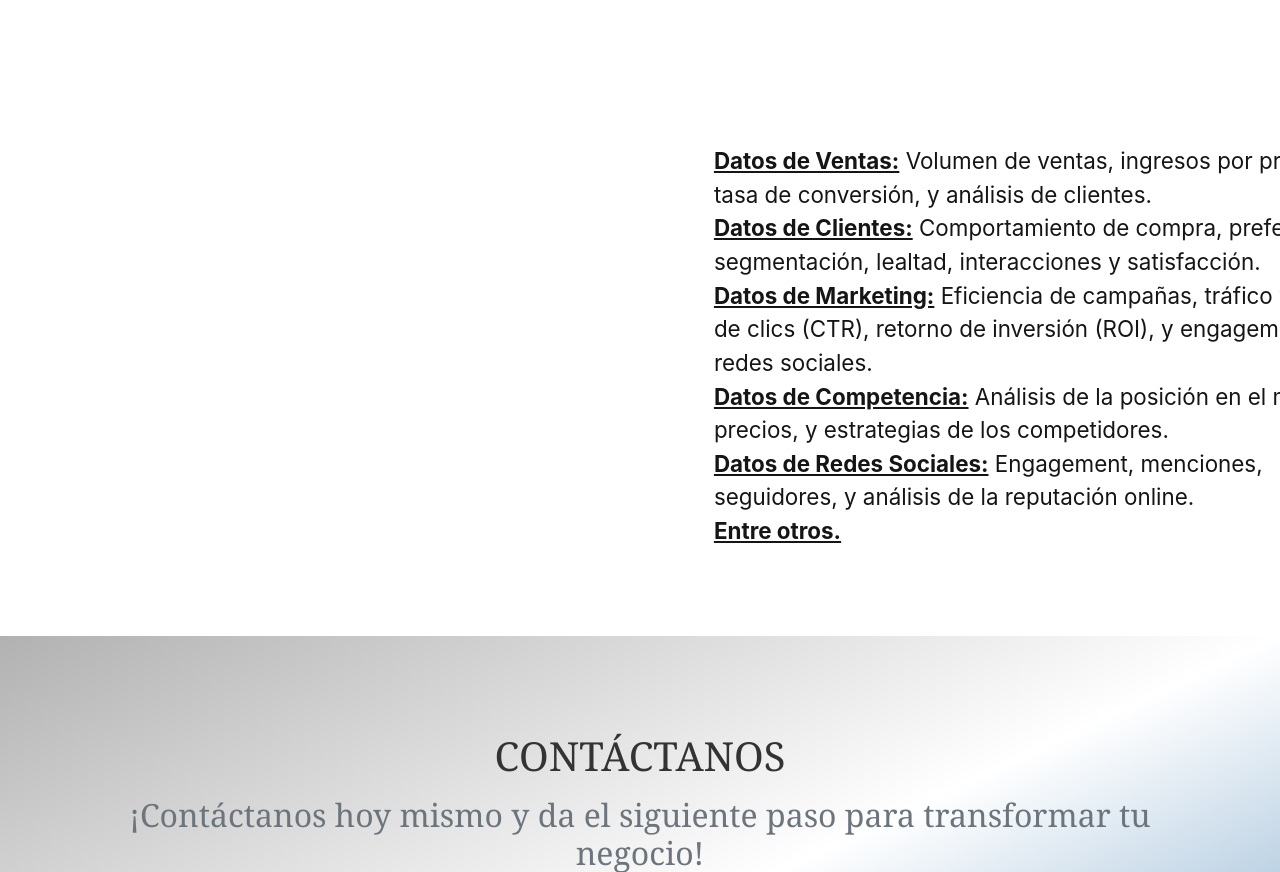
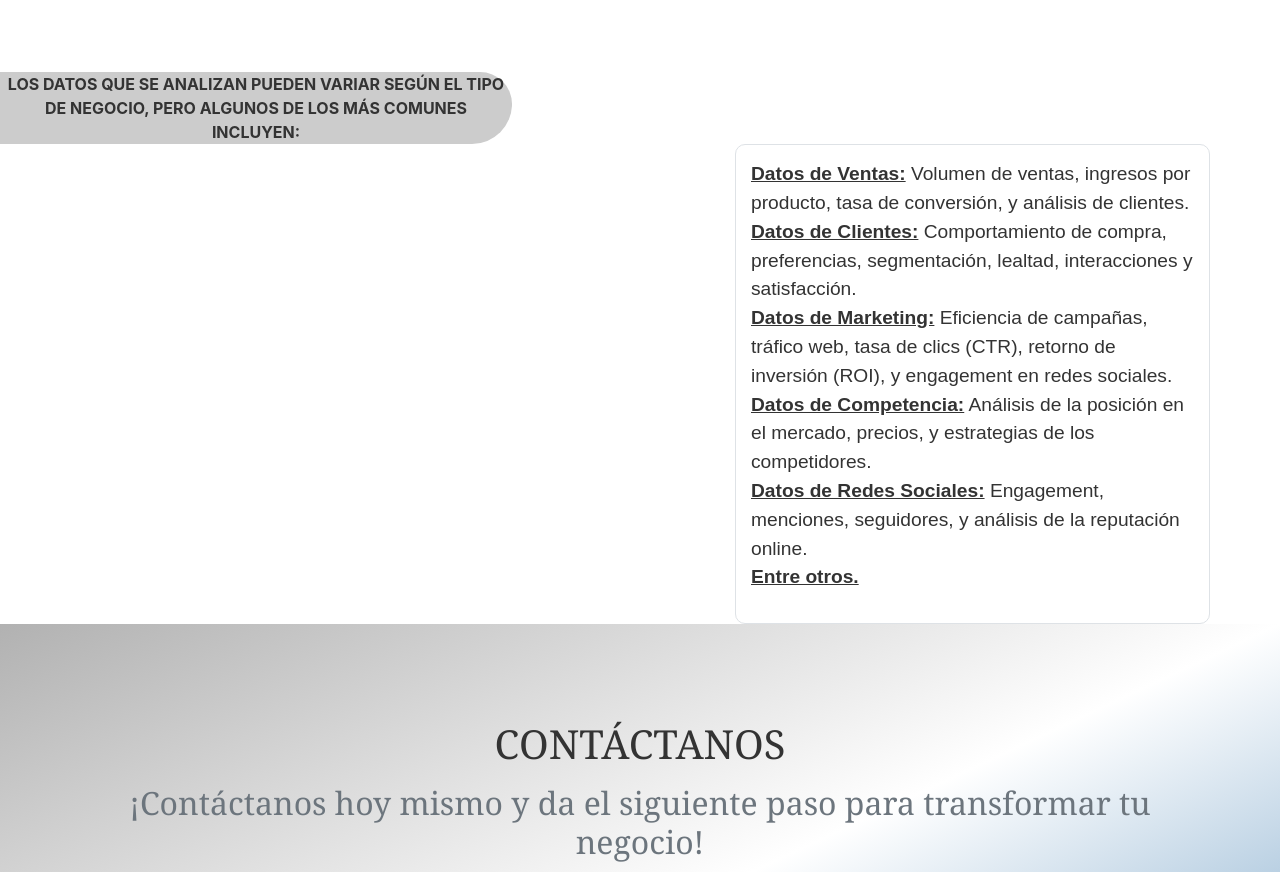
Before and after one commit to San77i/TecnoSOS, a plain HTML site: page index.html in a window 1280 px wide. Shown: the part 5228-6100 px from the top of the page. Drawn offline with nearby package versions, Linux system fonts and the light colour scheme.

Commit message:
Update index.html

```diff
--- a/index.html
+++ b/index.html
@@ -241,9 +241,14 @@
   <div class="py-5 ml-3 mr-3">
   <img src="FOTOS/ANALISISDEDATOS1.png" class="img-fluid" alt="Datos Analíticos">
 </div>
-      <div class="container py-5">
-        <div class="row w-100 px-0 pl-5 pr-0 pt-0 pb-0 ml-5 align-items-end flex-grow-1 d-inline-flex flex-column-reverse justify-content-center" style="	min-height: 50%;	min-width: 115%;">
-          <div class="col-lg-7 text-dark text-light text-star rounded-4" style="background: rgba(255, 255, 255, 0.7); margin-right: 2rem; font-size: 1.4rem;">
+   <div class="masthead-heading text-uppercase d-inline-flex flex-grow-1 bg-info align-items-baseline justify-content-start flex-row text-center w-25" style="	border-top-right-radius: 40px;	border-bottom-right-radius: 50px;	min-width: 40%;"><b>Los datos que se analizan pueden variar según el tipo de negocio, pero algunos de los más comunes incluyen:</b></div>
+    <div class="container">
+      <div class="row">
+        <div class="ml-auto col-md-5 border" style="background-color: rgba(255, 255, 255, 0.7);
+                font-size: 1.2rem;
+                font-family: 'Arial', sans-serif;
+                padding: 15px;
+                border-radius: 10px;">
           <ul class="list-unstyled">
             <li><u><b>Datos de Ventas:</b></u> Volumen de ventas, ingresos por producto, tasa de conversión, y análisis de clientes.</li>
             <li><u><b>Datos de Clientes:</b></u> Comportamiento de compra, preferencias, segmentación, lealtad, interacciones y satisfacción.</li>
```
